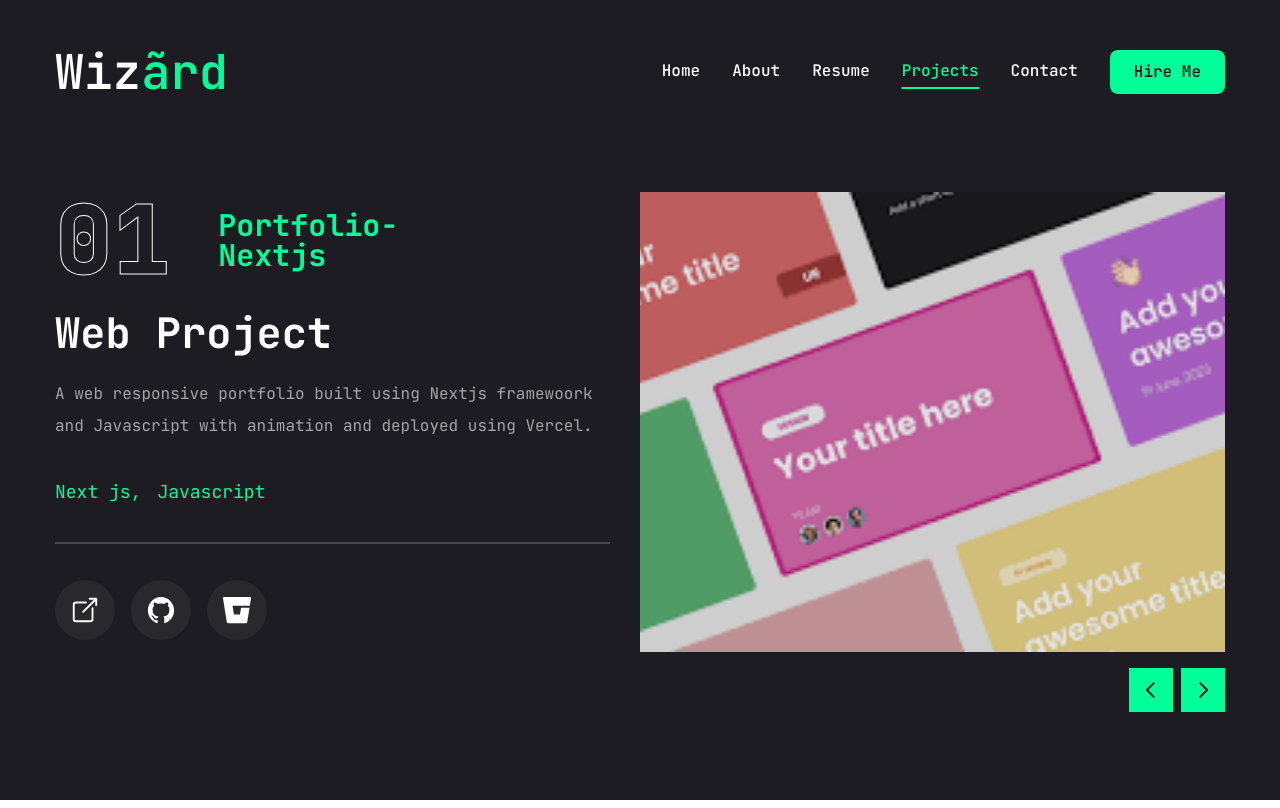
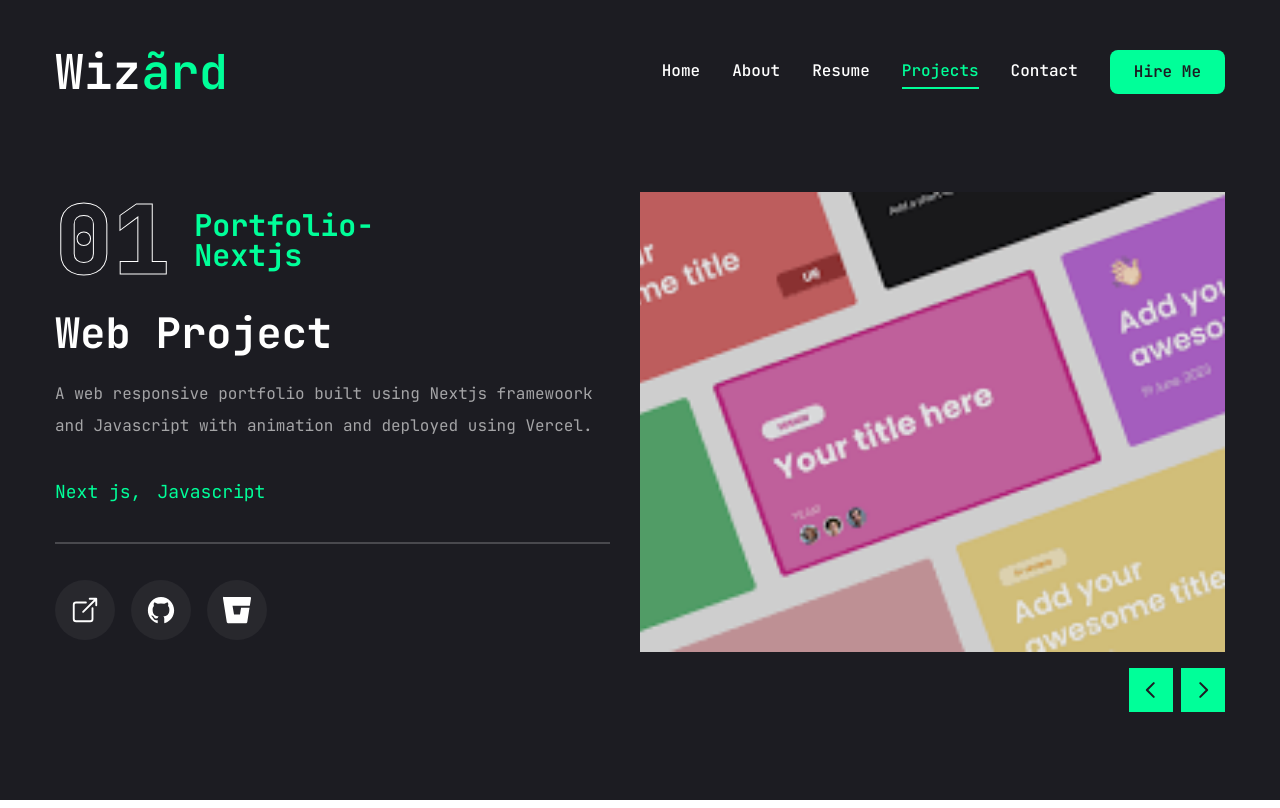
Before and after one commit to DarkWizardCK-24/ProFolio, a Next.js app: page /projects in a window 1280 px wide. Built offline with nearby package versions, Linux system fonts and the light colour scheme.

Commit message:
Update page.jsx

```diff
--- a/app/projects/page.jsx
+++ b/app/projects/page.jsx
@@ -166,7 +166,7 @@ const Projects = () => {
       <div className="container mx-auto">
         <div className="flex flex-col xl:flex-row xl:gap-[30px]">
           <div className="w-full order-2 flex flex-col xl:order-none xl:justify-between xl:w-[50%] xl:h-[460px]">
-            <div className="w-72 flex flex-row gap-12">
+            <div className="w-72 flex flex-row gap-6">
             <div className="text-8xl leading-none font-extrabold text-transparent text-outline">
               {project.num}
             </div>
```
